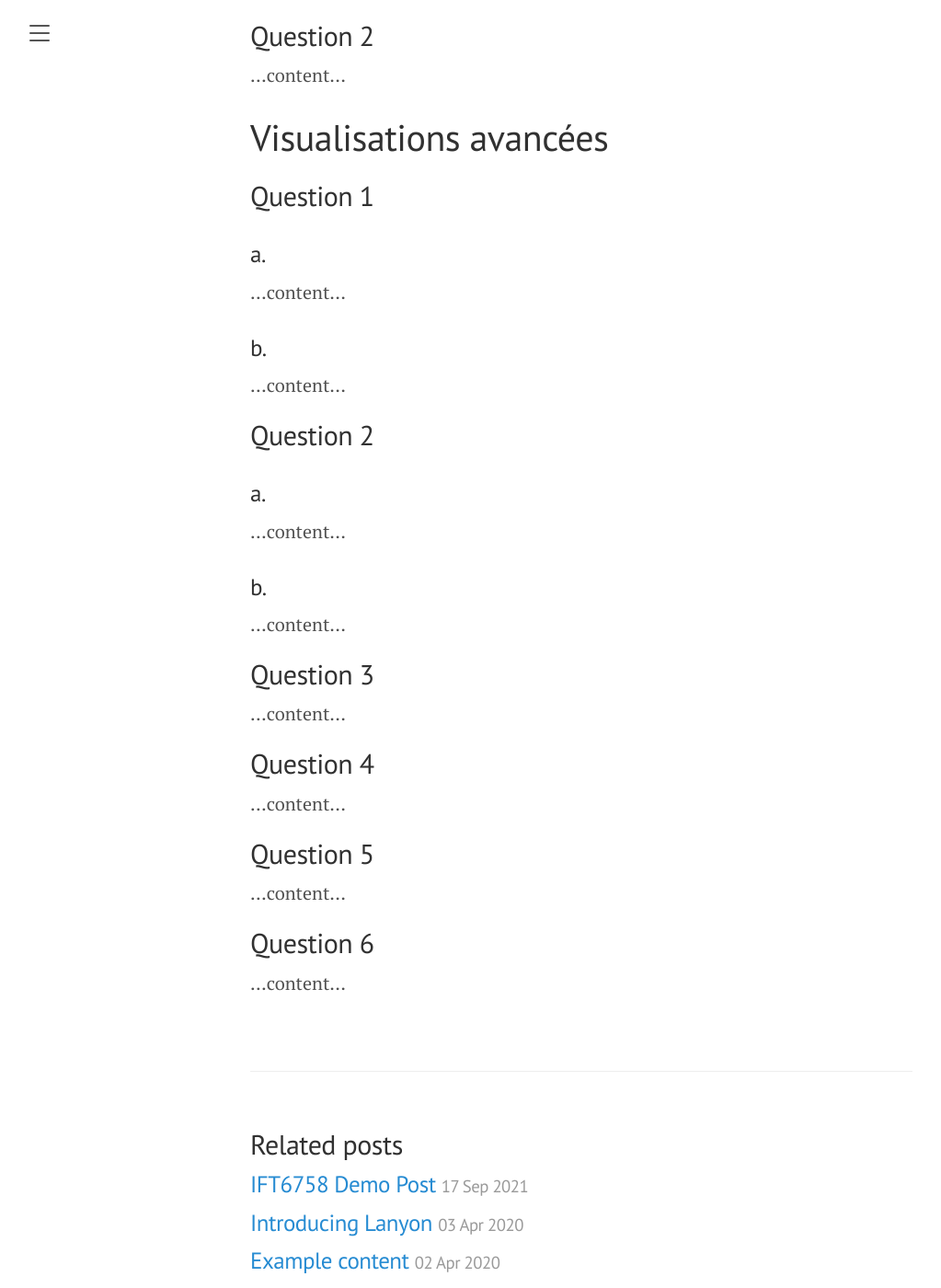
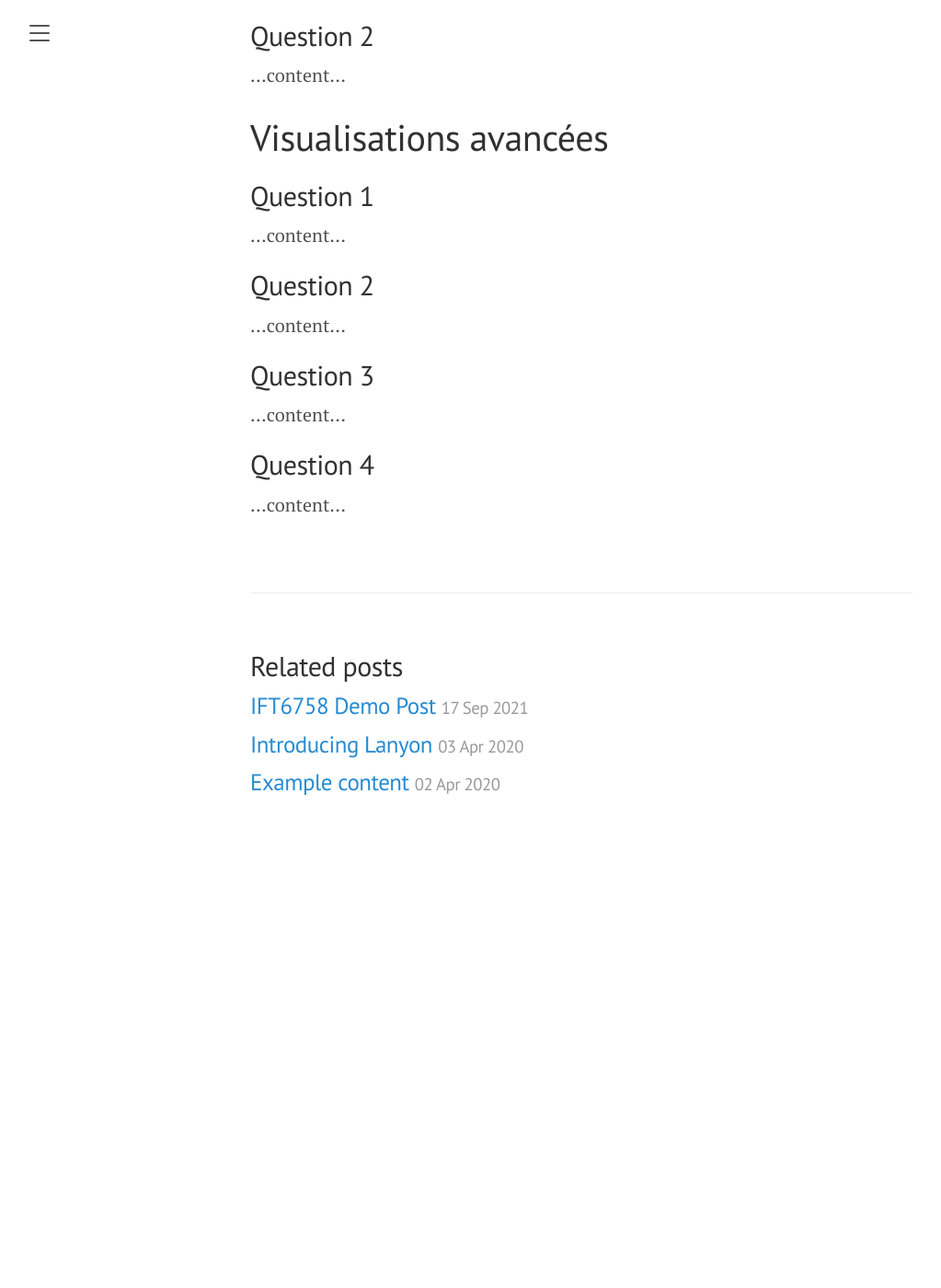
Before and after one commit to RemiLalonde2000/IFT6758_project, a Jekyll site: the page built from blogpost-template-main/_posts/2025-09-30-milestone-1.md, in a window 1280 px wide and 1400 px high, scrolled down 5890 px. Shown: the whole window at 92% size, without its empty margins (8-1031 px from the left). Built offline with Jekyll 4.4.1, drawn with Linux system fonts in a browser that asks for light colours; after the commit the page ends 6816 px from its top, so only the background shows below that.

Commit message:
modify questions for blog

```diff
--- a/blogpost-template-main/_posts/2025-09-30-milestone-1.md
+++ b/blogpost-template-main/_posts/2025-09-30-milestone-1.md
@@ -191,21 +191,9 @@ Enfin, on pourrait ajouter est le taux de mises en jeu gagnées par équipe. Cel
 
 ## Question 1
 
-### a.
-
-...content...
-
-### b.
-
 ...content...
 
 ## Question 2
-
-### a.
-
-...content...
-
-### b.
 
 ...content...
 
@@ -216,11 +204,3 @@ Enfin, on pourrait ajouter est le taux de mises en jeu gagnées par équipe. Cel
 ## Question 4
 
 ...content...
-
-## Question 5
-
-...content...
-
-## Question 6
-
-...content...
```
